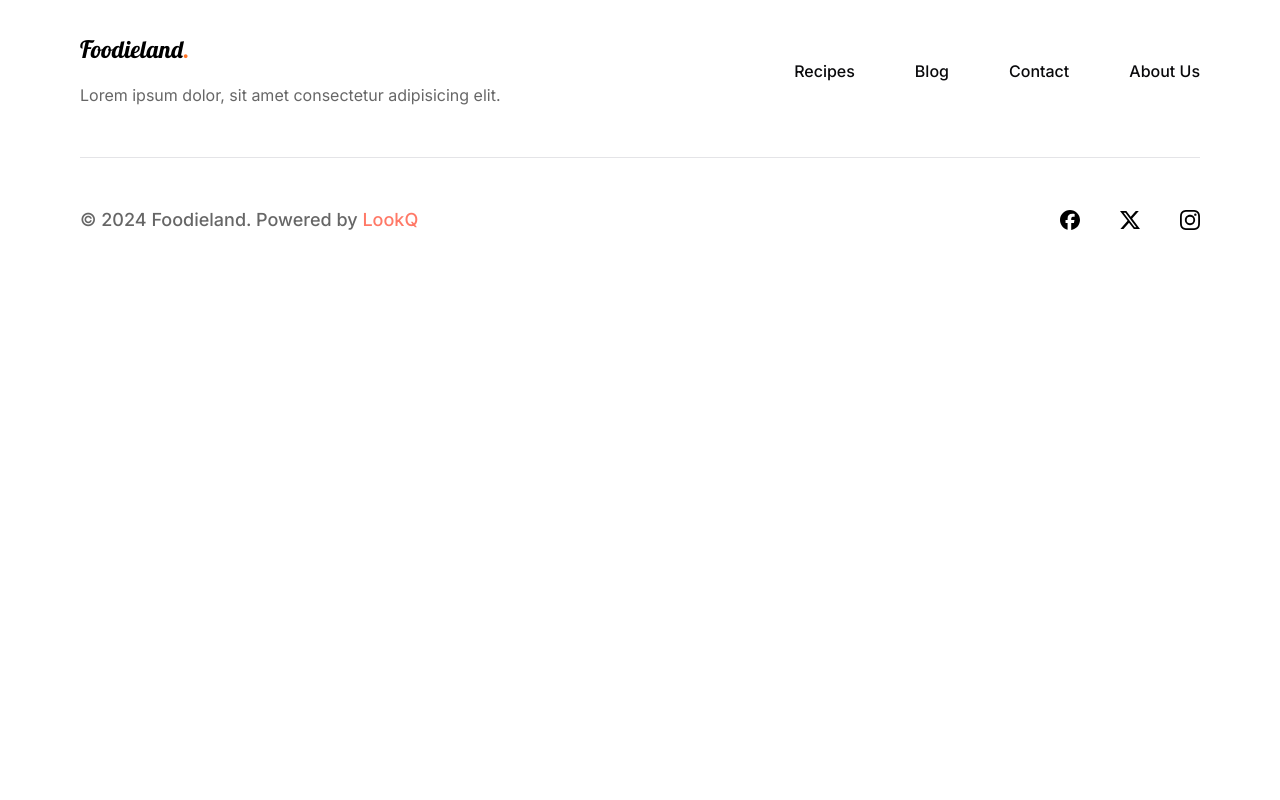
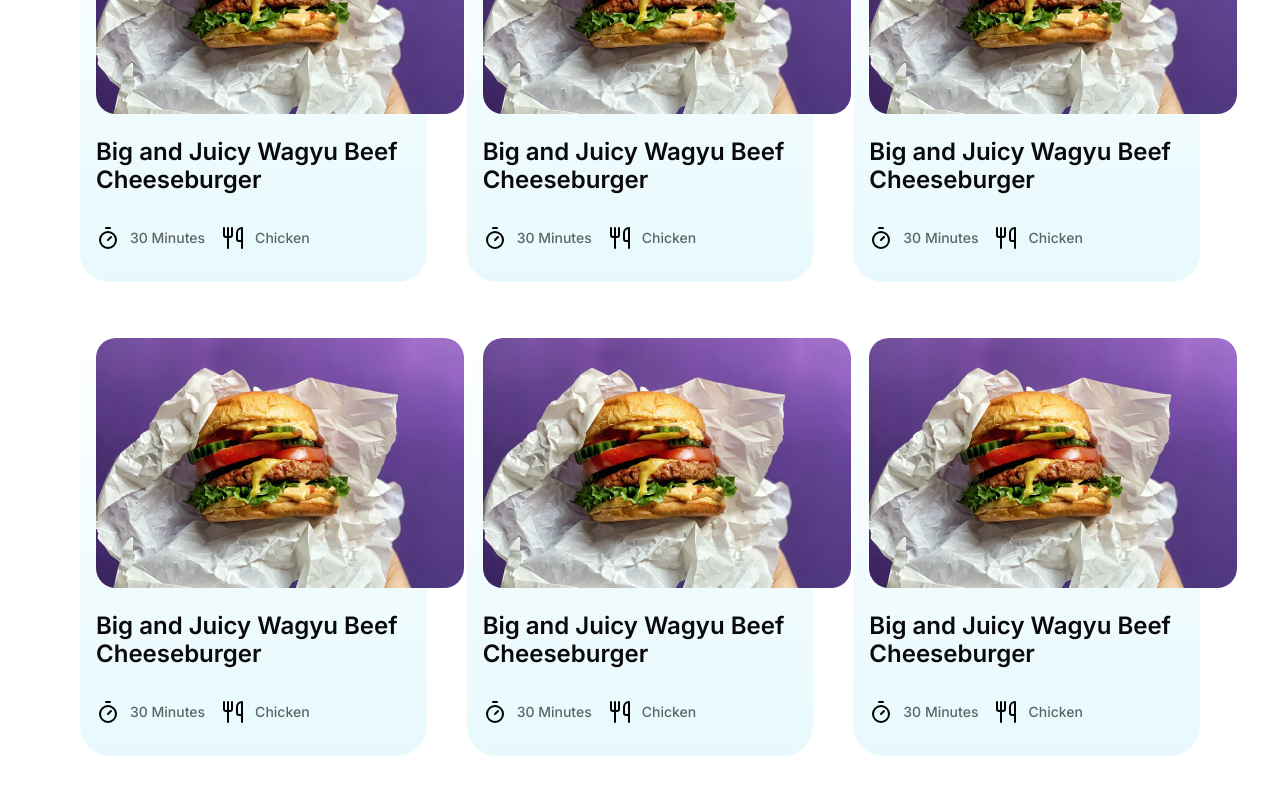
Before and after one commit to chuluq/foodieland, a Next.js app: page / in a window 1280 px wide. Shown: the part 1860-2660 px from the top of the page. Before the commit the page ends 2142 px from the top, so only its background shows below. Built offline with nearby package versions, Linux system fonts and the light colour scheme.

Commit message:
feat: add recipe list

```diff
--- a/src/app/page.tsx
+++ b/src/app/page.tsx
@@ -1,15 +1,17 @@
 import { Categories } from "@/components/categories";
 import { Footer } from "@/components/footer";
 import { Header } from "@/components/header";
-import { RecipeList } from "@/components/recipe/list";
+import { Recipes } from "@/components/recipes";
+import { RecipeCarousel } from "@/components/recipes/carousel";
 import { SubscriptionCard } from "@/components/subscription-card";
 
 export default function Home() {
   return (
     <div className="font-sans">
       <Header />
-      <RecipeList />
+      <RecipeCarousel />
       <Categories />
+      <Recipes />
       <SubscriptionCard />
       <Footer />
     </div>
--- /dev/null
+++ b/src/components/recipes/card.tsx
@@ -0,0 +1,34 @@
+import Image, { type StaticImageData } from "next/image";
+import { Timer, Utensils } from "lucide-react";
+
+type TRecipeCard = {
+  img: StaticImageData;
+  title: string;
+  timer: number;
+  category: string;
+};
+
+export const RecipeCard = ({ img, timer, title, category }: TRecipeCard) => {
+  return (
+    <div className="max-h-[434px] max-w-[400px] space-y-6 rounded-[30px] bg-gradient-to-b from-[#E7F9FD]/0 to-[#E7F9FD]/100 px-4 pb-8 pt-4">
+      <div className="h-[250px] w-[368px] fill-[#C4C4C4]">
+        <Image src={img} alt={title} className="rounded-[20px]" />
+      </div>
+      <h3 className="text-2xl font-semibold leading-7">{title}</h3>
+      <div className="flex items-center space-x-4">
+        <div className="flex items-center gap-x-[10px] rounded-2xl bg-transparent py-2">
+          <Timer size={24} color="black" />
+          <p className="text-sm font-medium capitalize text-black/60">
+            {timer} Minutes
+          </p>
+        </div>
+        <div className="flex items-center gap-x-[10px] rounded-2xl bg-transparent py-2">
+          <Utensils size={24} color="black" />
+          <p className="text-sm font-medium capitalize text-black/60">
+            {category}
+          </p>
+        </div>
+      </div>
+    </div>
+  );
+};
--- a/src/components/recipe/list.tsx
+++ b/src/components/recipes/carousel.tsx
@@ -3,9 +3,9 @@ import {
   CarouselContent,
   CarouselItem,
 } from "@/components/ui/carousel";
-import { FeaturedRecipe } from "@/components/recipe/featured";
+import { FeaturedRecipe } from "@/components/recipes/featured";
 
-export const RecipeList = () => {
+export const RecipeCarousel = () => {
   return (
     <div className="px-10 pb-40 pt-10">
       <Carousel>
--- /dev/null
+++ b/src/components/recipes/index.tsx
@@ -0,0 +1,54 @@
+import { RecipeCard } from "@/components/recipes/card";
+import img1 from "@/assets/images/image 26.png";
+
+export const Recipes = () => {
+  return (
+    <div className="space-y-24 pb-[143px] pt-[183px]">
+      <div className="flex flex-col items-center gap-y-6">
+        <h1 className="text-5xl font-semibold">Simple and tasty recipes</h1>
+        <p className="max-w-[706px] text-center leading-7">
+          Lorem ipsum dolor sit amet, consectetuipisicing elit, sed do eiusmod
+          tempor incididunt ut labore et dolore magna aliqut enim ad minim
+        </p>
+      </div>
+      <div className="grid grid-cols-3 gap-10 px-20">
+        <RecipeCard
+          img={img1}
+          timer={30}
+          title="Big and Juicy Wagyu Beef Cheeseburger"
+          category="Chicken"
+        />
+        <RecipeCard
+          img={img1}
+          timer={30}
+          title="Big and Juicy Wagyu Beef Cheeseburger"
+          category="Chicken"
+        />
+        <RecipeCard
+          img={img1}
+          timer={30}
+          title="Big and Juicy Wagyu Beef Cheeseburger"
+          category="Chicken"
+        />
+        <RecipeCard
+          img={img1}
+          timer={30}
+          title="Big and Juicy Wagyu Beef Cheeseburger"
+          category="Chicken"
+        />
+        <RecipeCard
+          img={img1}
+          timer={30}
+          title="Big and Juicy Wagyu Beef Cheeseburger"
+          category="Chicken"
+        />
+        <RecipeCard
+          img={img1}
+          timer={30}
+          title="Big and Juicy Wagyu Beef Cheeseburger"
+          category="Chicken"
+        />
+      </div>
+    </div>
+  );
+};
```
Also changed, not shown: src/assets/images/image 26.png (added), src/components/recipes/featured.tsx (renamed from src/components/recipe/featured.tsx).
